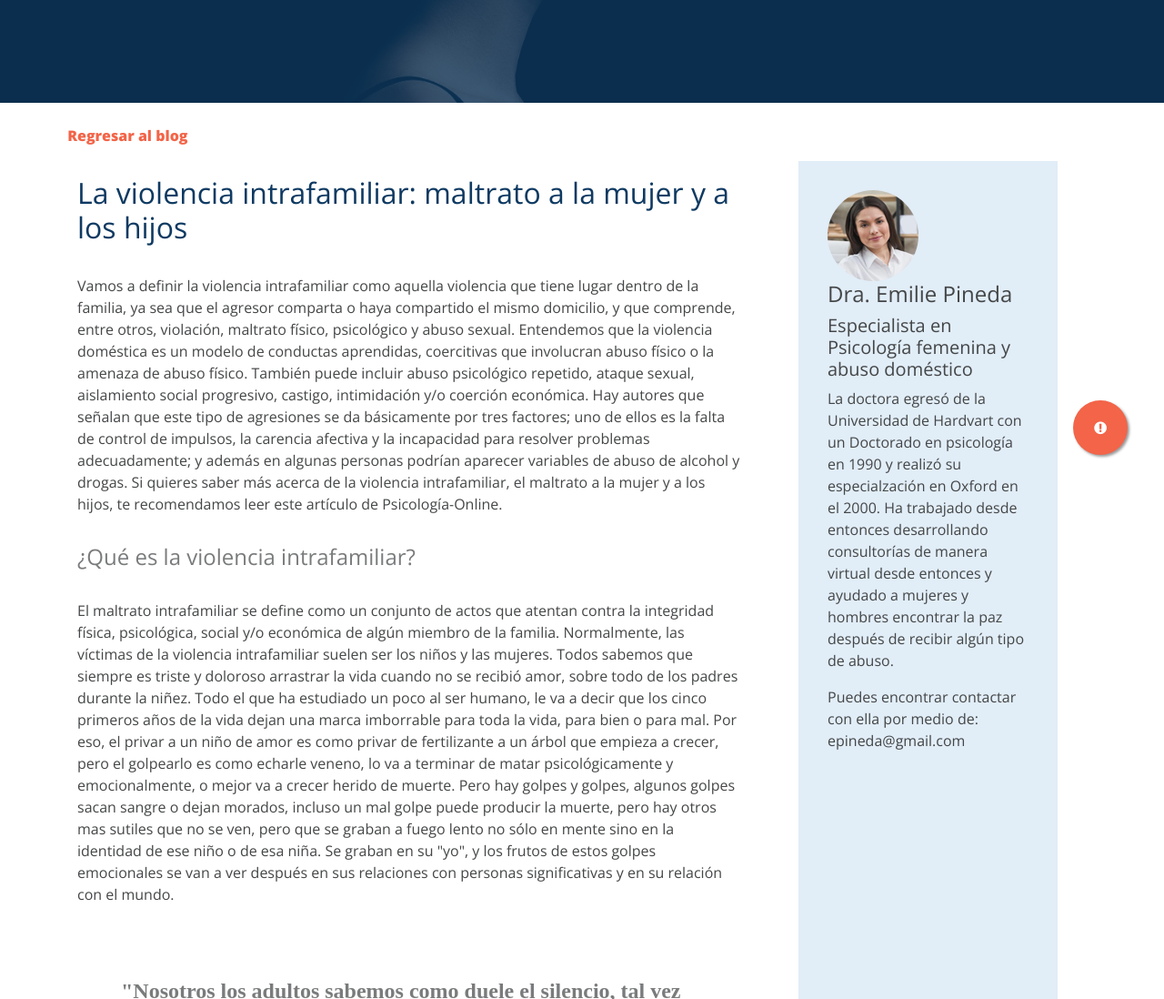
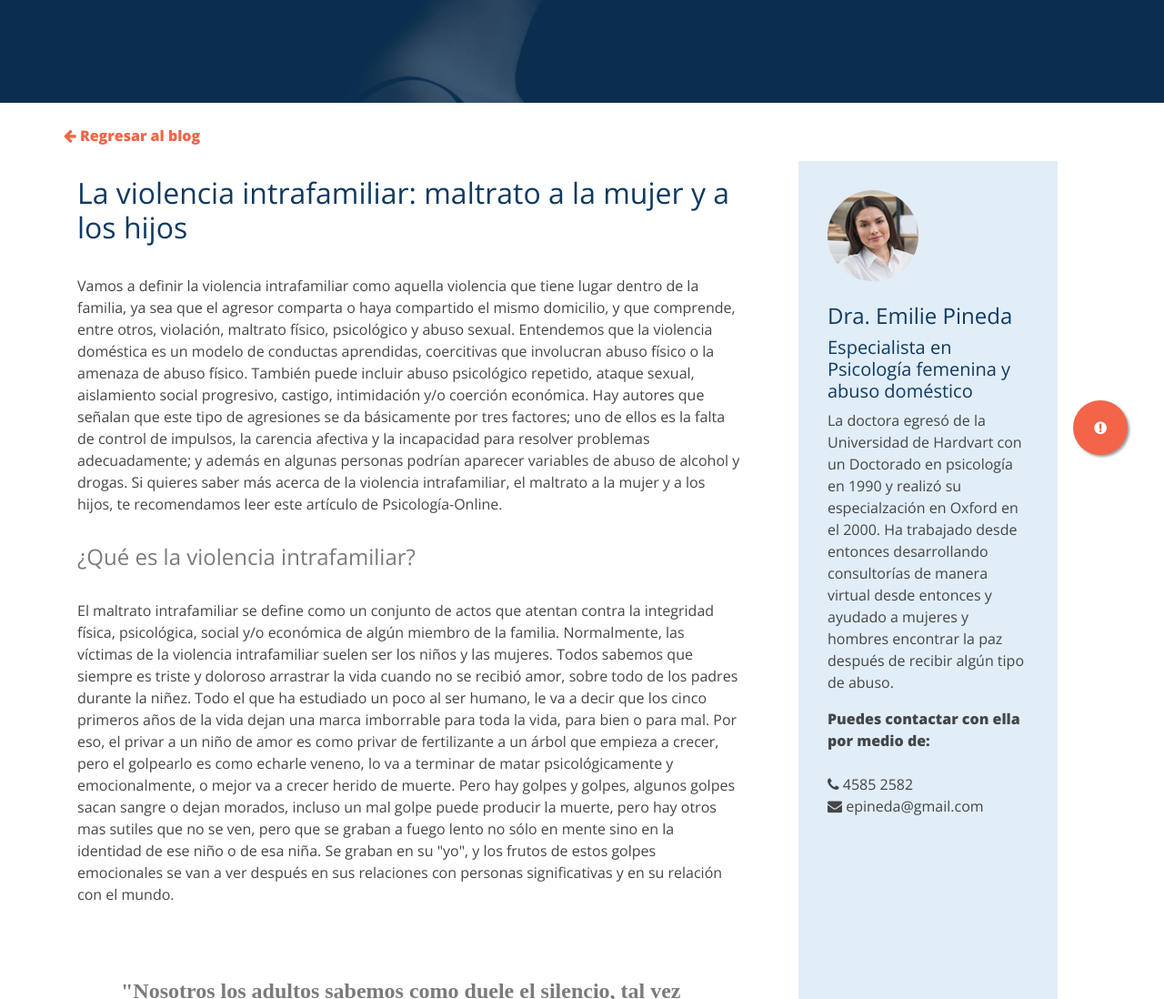
Before and after one commit to juan-ortega27/CasaSOS, a plain HTML site: page entrada.html in a window 1280 px wide. Shown: the part 260-1358 px from the top of the page at 91% size. Drawn offline with nearby package versions, Linux system fonts and the light colour scheme; a script that the page names is missing.

Commit message:
last changes entrada

```diff
--- a/css/entrada-style.css
+++ b/css/entrada-style.css
@@ -63,9 +63,11 @@ a:hover{
 .expert img{
     border-radius: 50%;
     display: flex;
-    align-items: center;
+    justify-content: center;
 
-
+}
+.expert h4,h5{
+    color: #0F3A62;
 }
 
 .entrada-text h2{
--- a/entrada.html
+++ b/entrada.html
@@ -51,7 +51,7 @@
 
             <div class="container mt-4">
                 <div class="row">
-                  <p class="link"><a href="index.html"><img src=""> <strong>  Regresar al blog </strong></a>  </p>
+                  <p class="link"><a href="index.html">   <i class="fa fa-arrow-left" aria-hidden="true"></i><strong>  Regresar al blog </strong></a>  </p>
                 </div>
                 <div class="row">
                     <div class="col-lg-8 col-md-7 col-sm-12 mt-3 entrada-text">
@@ -82,12 +82,15 @@
                     </div>
 
                     <div class="col-lg-3 ml-5 col-md-4 col-sm-8 expert">
-                        <img src="./img/experta-psicologia.png" alt="Emilie Pineada" >
+                        <img src="./img/experta-psicologia.png" alt="Emilie Pineada"><br>
                         <h4>Dra. Emilie Pineda</h4>
                         <h5>Especialista en Psicología femenina y abuso doméstico</h5>
                         <p>La doctora egresó de la Universidad de Hardvart con un Doctorado en psicología en 1990 y realizó su especialzación en Oxford en el 2000. Ha trabajado desde entonces desarrollando consultorías de manera virtual desde entonces y ayudado a mujeres y hombres encontrar la paz después de recibir algún tipo de abuso.</p>
-                        <p>Puedes encontrar contactar con ella por medio de:
-                            <i class="fas fa-envelope-open"></i> epineda@gmail.com
+                        <p><strong>Puedes contactar con ella por medio de:</strong><br><br>
+
+                            <i class="fa fa-phone" aria-hidden="true"></i>  4585 2582<br>
+                            <i class="fa fa-envelope" aria-hidden="true"></i> epineda@gmail.com<br>
+
 
 
                         </p>
```
